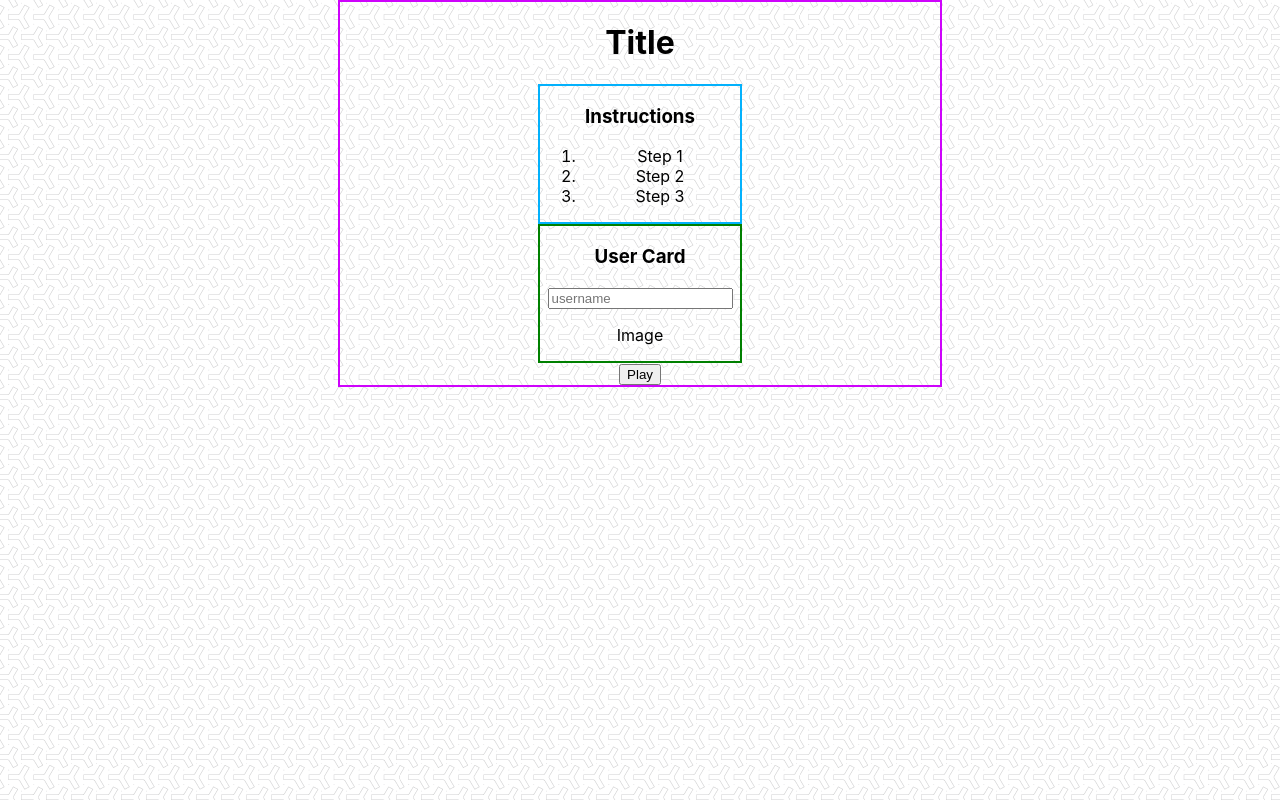
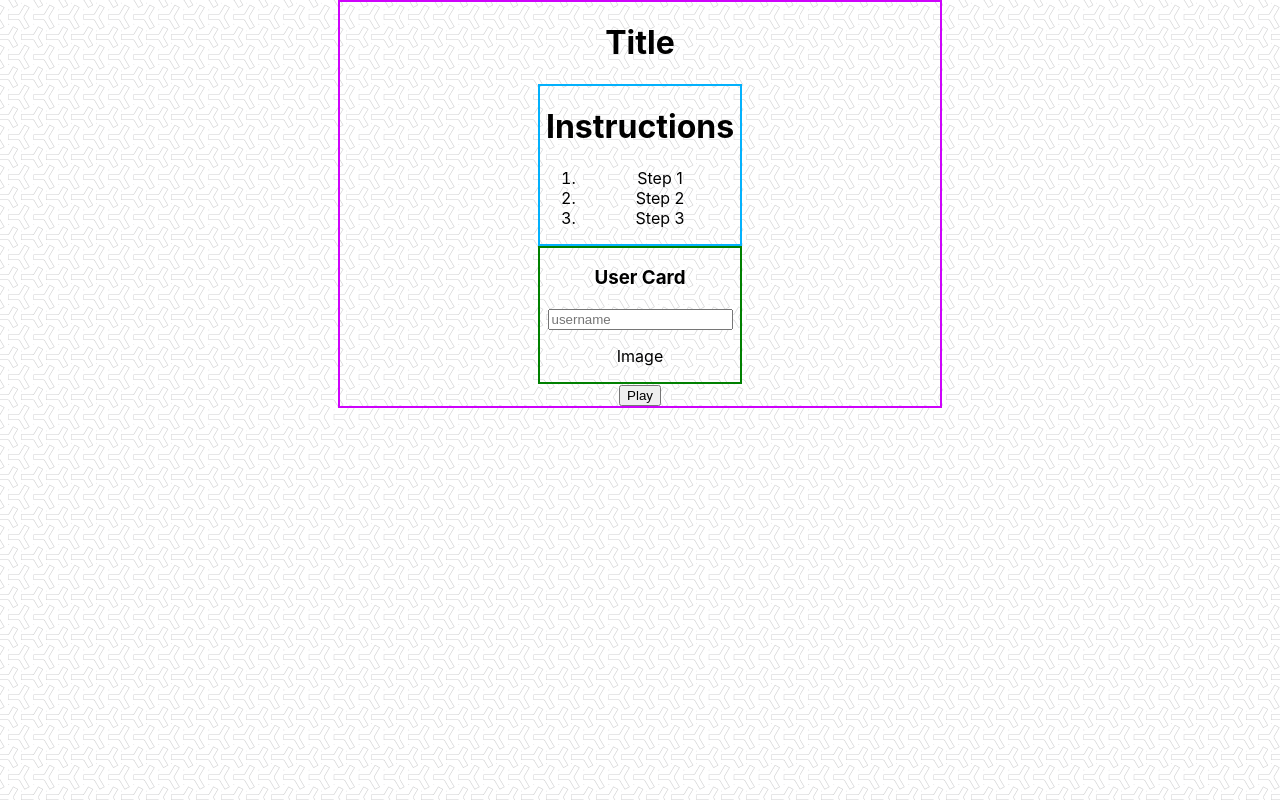
Before and after one commit to darrenzhang2000/skribbl-clone, a React (Create React App) app: page / in a window 1280 px wide. Built offline with nearby package versions, Linux system fonts and the light colour scheme.

Commit message:
added Instruction component

```diff
--- a/src/components/home/Home.js
+++ b/src/components/home/Home.js
@@ -1,5 +1,6 @@
 import React from "react"
 import User from './User'
+import Instruction from './Instruction'
 
 let homeStyle = {
     border: '2px solid #ce03fc',
@@ -7,23 +8,10 @@ let homeStyle = {
     margin: 'auto'
 }
 
-let instructionStyle = {
-    border: '2px solid #03b1fc',
-    width: '200px',
-    margin: 'auto'
-}
-
 const Home = props => (
     <div style={homeStyle}>
         <h1>Title</h1>
-        <div style={instructionStyle}>
-            <h3>Instructions</h3>
-            <ol>
-                <li>Step 1</li>
-                <li>Step 2</li>
-                <li>Step 3</li>
-            </ol>
-        </div>
+        <Instruction/>
         <User/>
         <button>Play</button>
     </div>
--- a/src/components/home/Instruction.js
+++ b/src/components/home/Instruction.js
@@ -0,0 +1,21 @@
+import React from "react"
+
+let instructionStyle = {
+    border: '2px solid #03b1fc',
+    width: '200px',
+    margin: 'auto'
+}
+
+
+const Instruction = props => (
+    <div style={instructionStyle}>
+        <h1>Instructions</h1>
+        <ol>
+            <li>Step 1</li>
+            <li>Step 2</li>
+            <li>Step 3</li>
+        </ol>
+    </div>
+)
+
+export default Instruction
--- a/src/components/home/User.js
+++ b/src/components/home/User.js
@@ -1,13 +1,12 @@
 import React from 'react'
 
-
-let style = {
+let userStyle = {
     border: '2px solid green',
     width: '200px',
     margin: 'auto'
 }
 
-const User = (props) => <div style={style}>
+const User = (props) => <div style={userStyle}>
     <h3>User Card</h3>
     <input type='text' placeholder='username'/>
     <p>Image</p>
```
